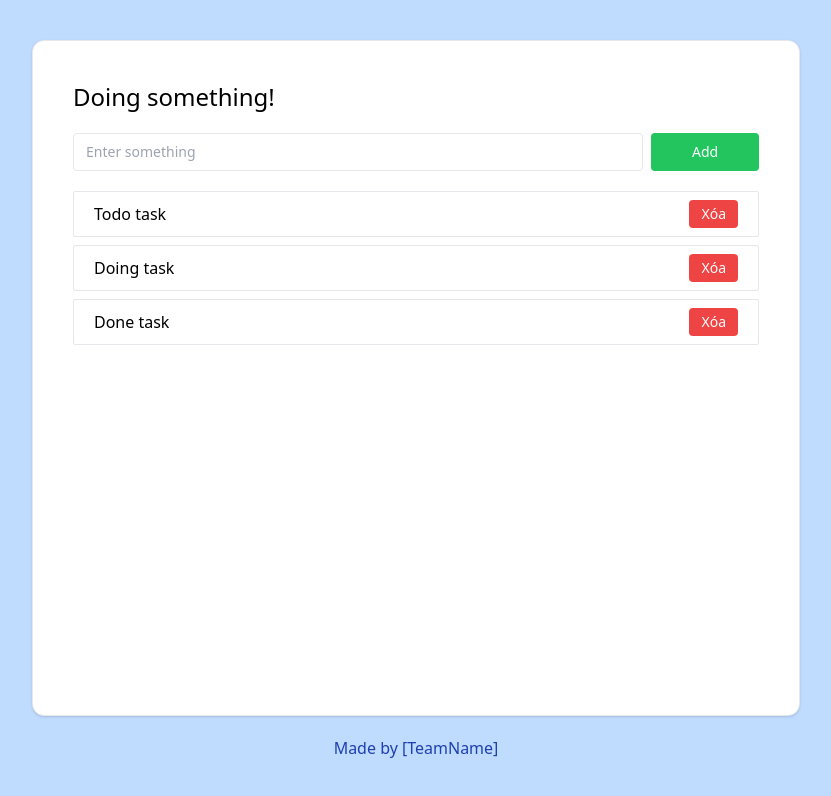
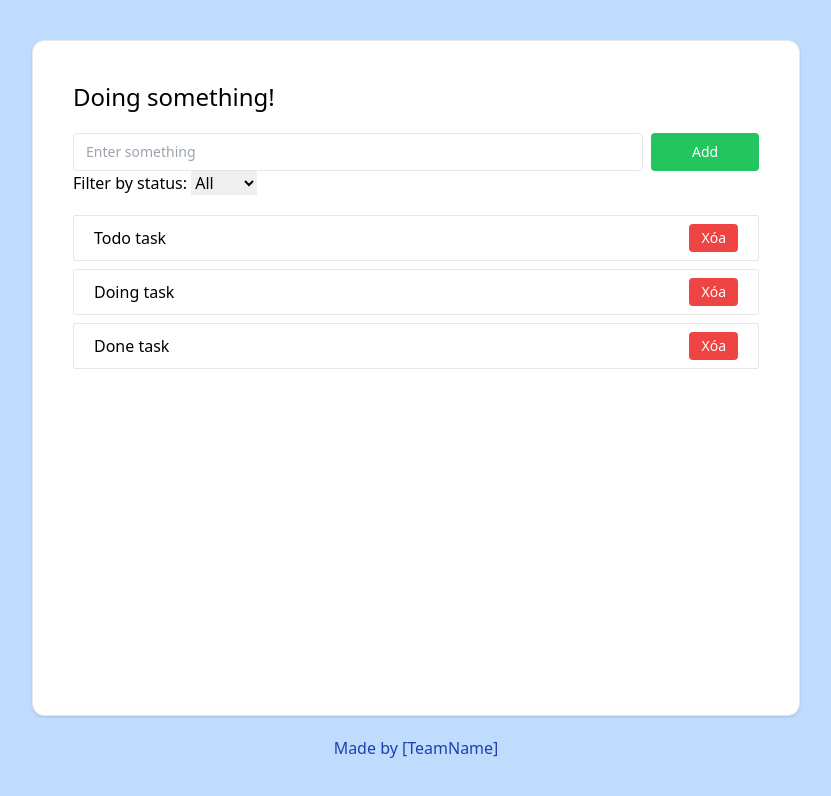
Before and after one commit to SWP391-FPTU/todo-app, a React (Vite) app: page / in a window 1280 px wide. Shown: the top 796 px of the page, without its empty margins (224-1055 px from the left). Built offline with nearby package versions, Linux system fonts and the light colour scheme.

Commit message:
feat: filterTask

```diff
--- a/src/App.jsx
+++ b/src/App.jsx
@@ -1,6 +1,6 @@
 import { useState } from 'react';
 import { Form, TaskList } from './components/common';
-
+import Filter from './components/common/Filter';
 function App() {
   const [tasks, setTasks] = useState([
     {
@@ -29,6 +29,7 @@ function App() {
       status: 'todo',
     };
     setTasks([...tasks, newTask]);
+    setFilteredTasks([...tasks, newTask]);
   };
 
   const editTask = () => {};
@@ -36,7 +37,10 @@ function App() {
   const deleteTask = (id) => {
     const updateTask = tasks.filter((task) => task.id != id);
     setTasks(updateTask);
+    setFilteredTasks(updateTask);
   };
+
+  const [filteredTasks, setFilteredTasks] = useState(tasks);
 
   const changeStatus = () => {};
 
@@ -45,7 +49,8 @@ function App() {
       <div className="h-full w-full max-w-screen-md rounded-xl border bg-white p-10 shadow">
         <h1 className="mb-5 text-2xl font-medium">Doing something!</h1>
         <Form addTask={addTask} />
-        <TaskList tasks={tasks} deleteTask={deleteTask} />
+        <Filter tasks={tasks} setFilteredTasks={setFilteredTasks} />
+        <TaskList tasks={filteredTasks} deleteTask={deleteTask} />
       </div>
       <p className="text-blue-800">Made by [TeamName]</p>
     </div>
--- /dev/null
+++ b/src/components/common/Filter.jsx
@@ -0,0 +1,25 @@
+function Filter({ tasks, setFilteredTasks }) {
+  const handleFilterChange = (e) => {
+    const status = e.target.value;
+    if (status === 'all') {
+      setFilteredTasks(tasks);
+    } else {
+      const filteredTasks = tasks.filter((task) => task.status === status);
+      setFilteredTasks(filteredTasks);
+    }
+  };
+
+  return (
+    <div>
+      <label htmlFor="filter">Filter by status: </label>
+      <select id="filter" onChange={handleFilterChange}>
+        <option value="all">All</option>
+        <option value="todo">Todo</option>
+        <option value="doing">Doing</option>
+        <option value="done">Done</option>
+      </select>
+    </div>
+  );
+}
+
+export default Filter;
```
